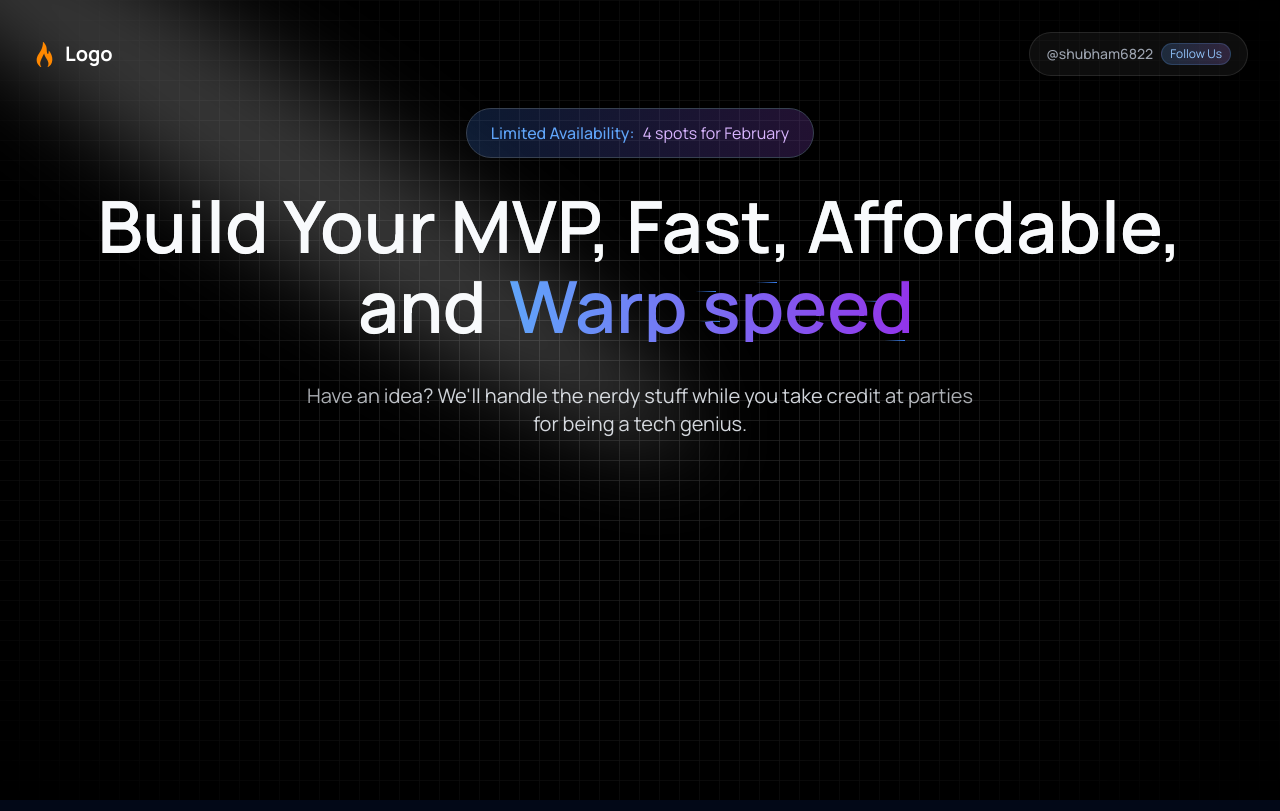
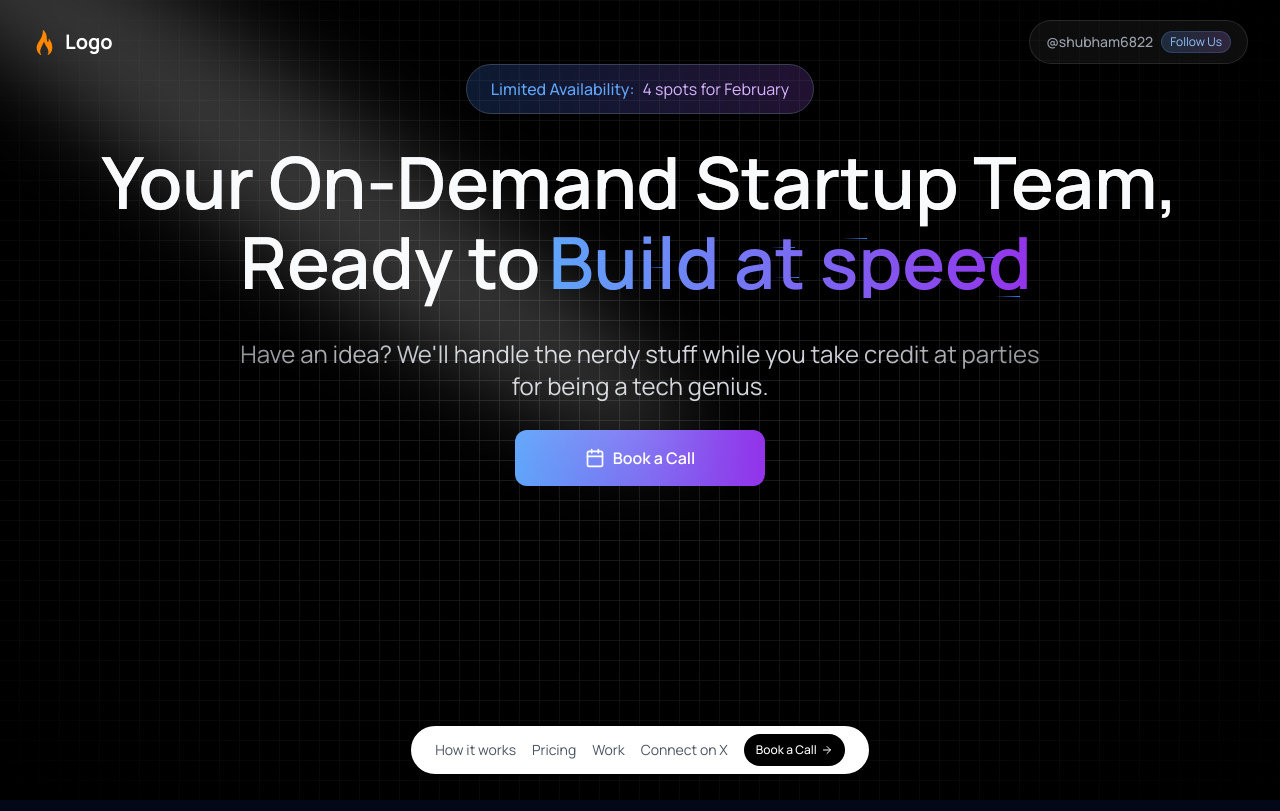
Before and after one commit to shubham6822/labs, a Next.js app: page / in a window 1280 px wide. Built offline with nearby package versions, Linux system fonts and the light colour scheme.

Commit message:
hero section complete

```diff
--- a/components/Header.tsx
+++ b/components/Header.tsx
@@ -4,7 +4,7 @@ import React from "react";
 
 export default function Header() {
   return (
-    <div className="relative z-10 flex  gap-2 p-8 justify-between ">
+    <div className="relative z-10 flex  gap-2 px-8 pt-5 justify-between ">
       <div className="flex items-center gap-2">
         <Image src="/logo.svg" alt="logo" width={25} height={25} />
         <p className="text-xl font-bold text-black dark:text-white">Logo</p>
--- a/components/HeroSection.tsx
+++ b/components/HeroSection.tsx
@@ -22,20 +22,101 @@ export default function HeroSection() {
         </div>
         <div className="absolute pointer-events-none inset-0 flex items-center justify-center dark:bg-black bg-white [mask-image:radial-gradient(ellipse_at_center,transparent_20%,black)]"></div>
         <div className="text-4xl sm:text-7xl font-semibold relative z-20  bg-clip-text  bg-gradient-to-b from-neutral-200 to-neutral-500 py-8  ">
-          Build Your MVP, Fast, Affordable,
+          Your On-Demand Startup Team,
           <br />
-          and{" "}
+          Ready to
           <Cover className="text-transparent bg-clip-text bg-gradient-to-r from-blue-400 to-purple-600">
-            Warp speed
+            Build at speed
           </Cover>
         </div>
         <div>
-          <span className="text-xl  text-gray-300">
+          <span className="sm:text-2xl  text-gray-300">
             Have an idea? We&apos;ll handle the nerdy stuff while you take
             credit at parties
-            <br />
+            <br className="sm:flex sm:flex-row hidden" />
             <span>for being a tech genius.</span>
           </span>
+        </div>
+        <div className=" w-full max-w-[250px] mx-auto flex flex-col sm:flex-row justify-center items-stretch space-y-2 sm:space-y-0 sm:space-x-4 md:space-x-6 mt-7">
+          <button className="focus-visible:outline-none focus-visible:ring-1 focus-visible:ring-zinc-950 disabled:pointer-events-none disabled:opacity-50 flex-1 bg-gradient-to-r from-blue-400 to-purple-600 text-white hover:from-blue-500 hover:to-purple-700 px-4 sm:px-6 py-3 sm:py-4 rounded-xl flex items-center justify-center space-x-2 text-sm sm:text-base font-semibold transition-all duration-300 transform hover:scale-105 shadow-lg w-full sm:w-[220px]">
+            <svg
+              xmlns="http://www.w3.org/2000/svg"
+              width="24"
+              height="24"
+              viewBox="0 0 24 24"
+              fill="none"
+              stroke="currentColor"
+              strokeWidth="2"
+              strokeLinecap="round"
+              strokeLinejoin="round"
+              className="lucide lucide-calendar w-4 h-4 sm:w-5 sm:h-5 flex-shrink-0"
+            >
+              <path d="M8 2v4"></path>
+              <path d="M16 2v4"></path>
+              <rect width="18" height="18" x="3" y="4" rx="2"></rect>
+              <path d="M3 10h18"></path>
+            </svg>
+            <span>Book a Call</span>
+          </button>
+        </div>
+        <div className="fixed bottom-6 w-full flex justify-center z-50">
+          <div
+            className="border-2 border-black rounded-full bg-white text-black py-2 px-3 sm:px-6 shadow-lg mx-auto w-auto sm:w-auto"
+            style={{ opacity: 1, transform: "none" }}
+          >
+            <div className="flex items-center justify-center gap-4 sm:gap-4">
+              <nav className="flex items-center gap-6 sm:gap-4">
+                <div className="hidden sm:flex items-center gap-4">
+                  <a
+                    className="text-sm text-gray-600 hover:text-black hover:underline transition-colors whitespace-nowrap"
+                    href="#how-it-works"
+                  >
+                    How it works
+                  </a>
+                  <a
+                    className="text-sm text-gray-600 hover:text-black hover:underline transition-colors whitespace-nowrap"
+                    href="#pricing"
+                  >
+                    Pricing
+                  </a>
+                </div>
+                <a
+                  className="text-sm text-gray-600 hover:text-black hover:underline transition-colors whitespace-nowrap"
+                  href="#portfolio"
+                >
+                  Work
+                </a>
+                <a
+                  target="_blank"
+                  rel="noopener noreferrer"
+                  className="hidden sm:flex text-sm text-gray-600 hover:text-black hover:underline transition-colors items-center"
+                  href="https://twitter.com/prajwaltomar_"
+                >
+                  <span className="flex items-center">
+                    <span>Connect on X</span>
+                  </span>
+                </a>
+              </nav>
+              <button className="justify-center font-medium transition-colors focus-visible:outline-none focus-visible:ring-1 focus-visible:ring-zinc-950 disabled:pointer-events-none disabled:opacity-50 rounded-full bg-black text-white hover:bg-gray-800 text-xs px-3 py-2 flex items-center gap-1 whitespace-nowrap">
+                <span>Book a Call</span>
+                <svg
+                  xmlns="http://www.w3.org/2000/svg"
+                  width="24"
+                  height="24"
+                  viewBox="0 0 24 24"
+                  fill="none"
+                  stroke="currentColor"
+                  strokeWidth="2"
+                  strokeLinecap="round"
+                  strokeLinejoin="round"
+                  className="lucide lucide-arrow-right w-3 h-3"
+                >
+                  <path d="M5 12h14"></path>
+                  <path d="m12 5 7 7-7 7"></path>
+                </svg>
+              </button>
+            </div>
+          </div>
         </div>
       </div>
     </div>
```
